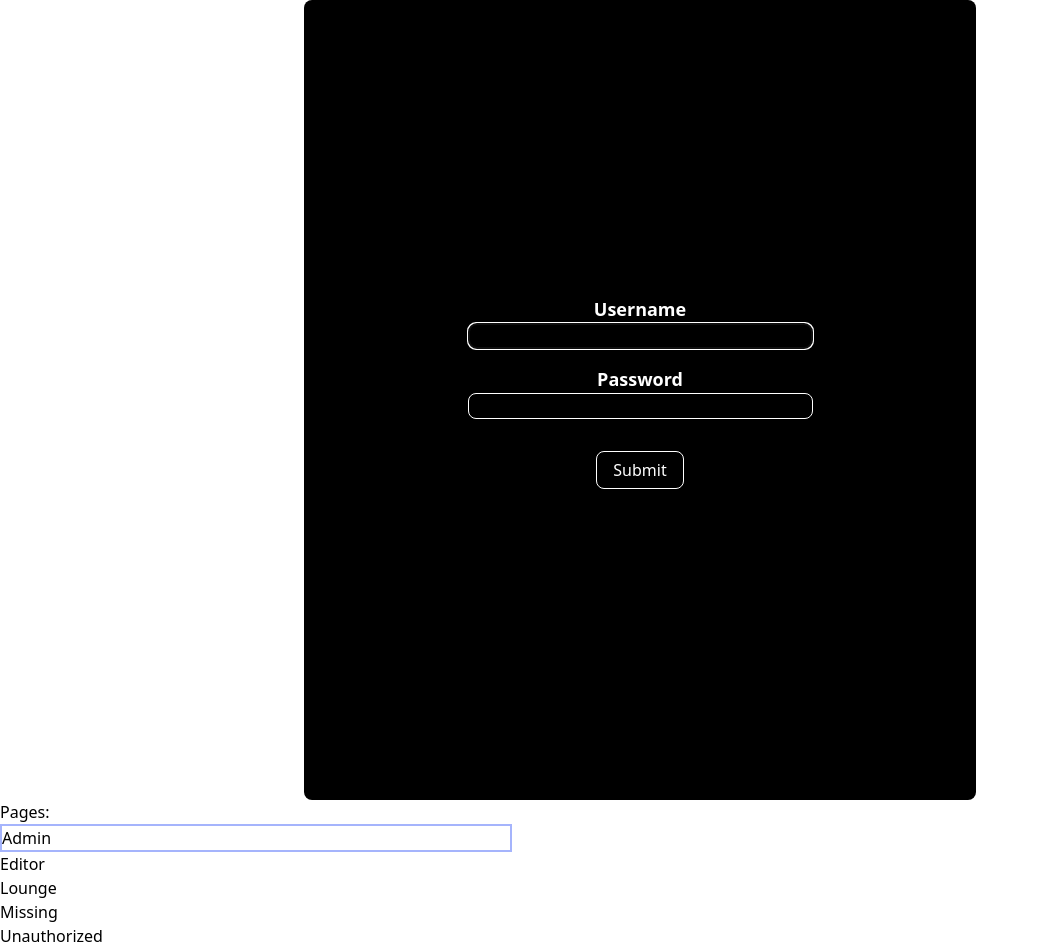
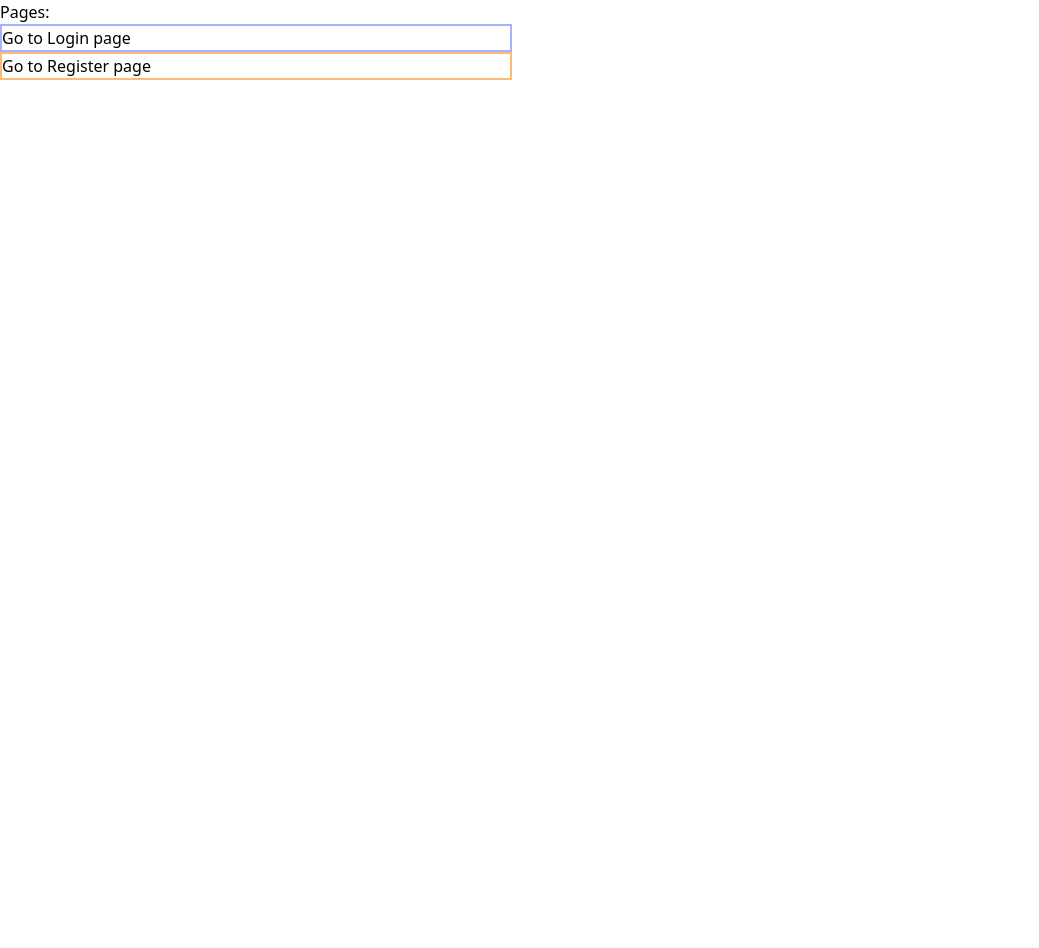
Before and after one commit to AnnuCode/auth-form, a React (Vite) app: page / in a window 1280 px wide. Shown: the whole page, without its empty margins (0-1039 px from the left). After the commit the page ends 800 px from the top, so only its background shows below. Built offline with nearby package versions, Linux system fonts and the light colour scheme.

Commit message:
adding react router

```diff
--- a/src/App.jsx
+++ b/src/App.jsx
@@ -1,14 +1,25 @@
 import Register from "./components/Register";
 import Login from "./components/Login";
 import Home from "./components/Home";
+import Layout from "./components/Layout";
+import {Routes, Route} from "react-router-dom"
 
 function App() {
   return (
-    <>
-      {/* <Register />               */}
-      <Login />
-      <Home/>
-    </>
+    // <>
+    //   {/* <Register />               */}
+    //   <Login />
+    //   <Home/>
+    // </>
+    <main>
+      <Routes>
+        <Route path="/" element={<Layout />}>
+          <Route path="/login" element={<Login/>} />
+          <Route path="/register" element={<Register/>} />
+          <Route path="/" element={<Home/>} />
+        </Route>
+      </Routes>
+    </main>
   );
 }
 
--- a/src/components/Home.jsx
+++ b/src/components/Home.jsx
@@ -1,15 +1,19 @@
-const Home = ()=>{
-    return(
-        <>
-         <h1>Pages:</h1>
-         <section className="flex flex-col max-w-lg" >
-            <p className="border-2 border-indigo-300">Admin</p>
-            <p>Editor</p>
-            <p>Lounge</p>
-            <p>Missing</p>
-            <p>Unauthorized</p>
-         </section>
-        </>
-    )
-}
-export default Home
+import { Link } from "react-router-dom";
+import Login from "./Login";
+
+const Home = () => {
+  return (
+    <>
+      <h1>Pages:</h1>
+      <section className="flex flex-col max-w-lg">
+        <Link className="border-2 border-indigo-300" to="/login">
+          Go to Login page
+        </Link>
+        <Link className="border-2 border-orange-300" to="/register">
+          Go to Register page
+        </Link>
+      </section>
+    </>
+  );
+};
+export default Home;
--- /dev/null
+++ b/src/components/Layout.jsx
@@ -0,0 +1,10 @@
+import { Outlet } from "react-router-dom"
+
+const Layout = ()=>{
+    return(
+        <main>
+            <Outlet />
+        </main>
+    )
+}
+export default Layout
--- a/src/main.jsx
+++ b/src/main.jsx
@@ -3,11 +3,17 @@ import ReactDOM from "react-dom/client";
 import App from "./App";
 import "./index.css";
 import { AuthProvider } from "./context/AuthProvider";
+import { BrowserRouter, Routes, Route } from "react-router-dom";
 
 ReactDOM.createRoot(document.getElementById("root")).render(
   <React.StrictMode>
+    {/* AuthProvider provides context values to all the childrens */}
+      <BrowserRouter>
     <AuthProvider>
-      <App />
+      <Routes>
+        <Route path="/*" element={<App/>} />
+      </Routes>
     </AuthProvider>
+      </BrowserRouter>
   </React.StrictMode>
 );
```
